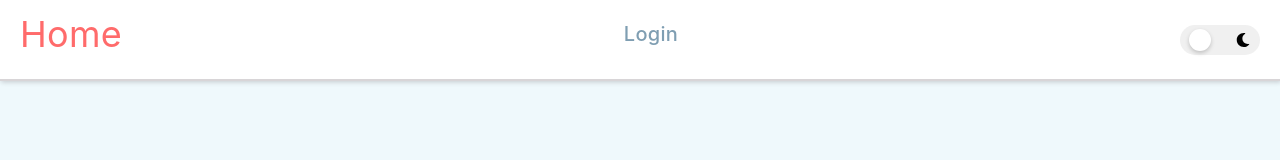
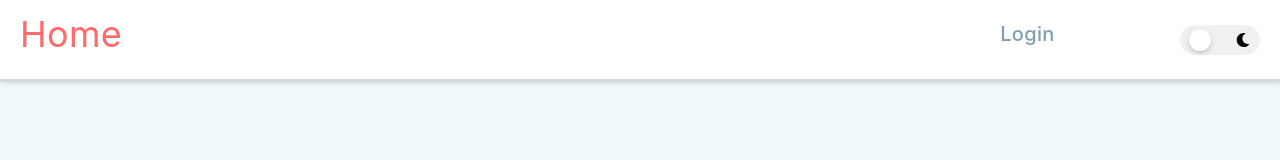
Before and after one commit to LesiaBelinska/react-redux-todo, a React (Create React App) app in the folder frontend/: page / in a window 1280 px wide. Shown: the top 160 px of the page. Built offline with nearby package versions, Linux system fonts and the light colour scheme.

Commit message:
Update Navigation.module.css

```diff
--- a/frontend/src/components/Navigation/Navigation.module.css
+++ b/frontend/src/components/Navigation/Navigation.module.css
@@ -1,3 +1,7 @@
+.nav {
+  flex-grow: 3;
+}
+
 .list {
   display: flex;
 }
```
Lines whose indentation alone changed are shown as unchanged.
